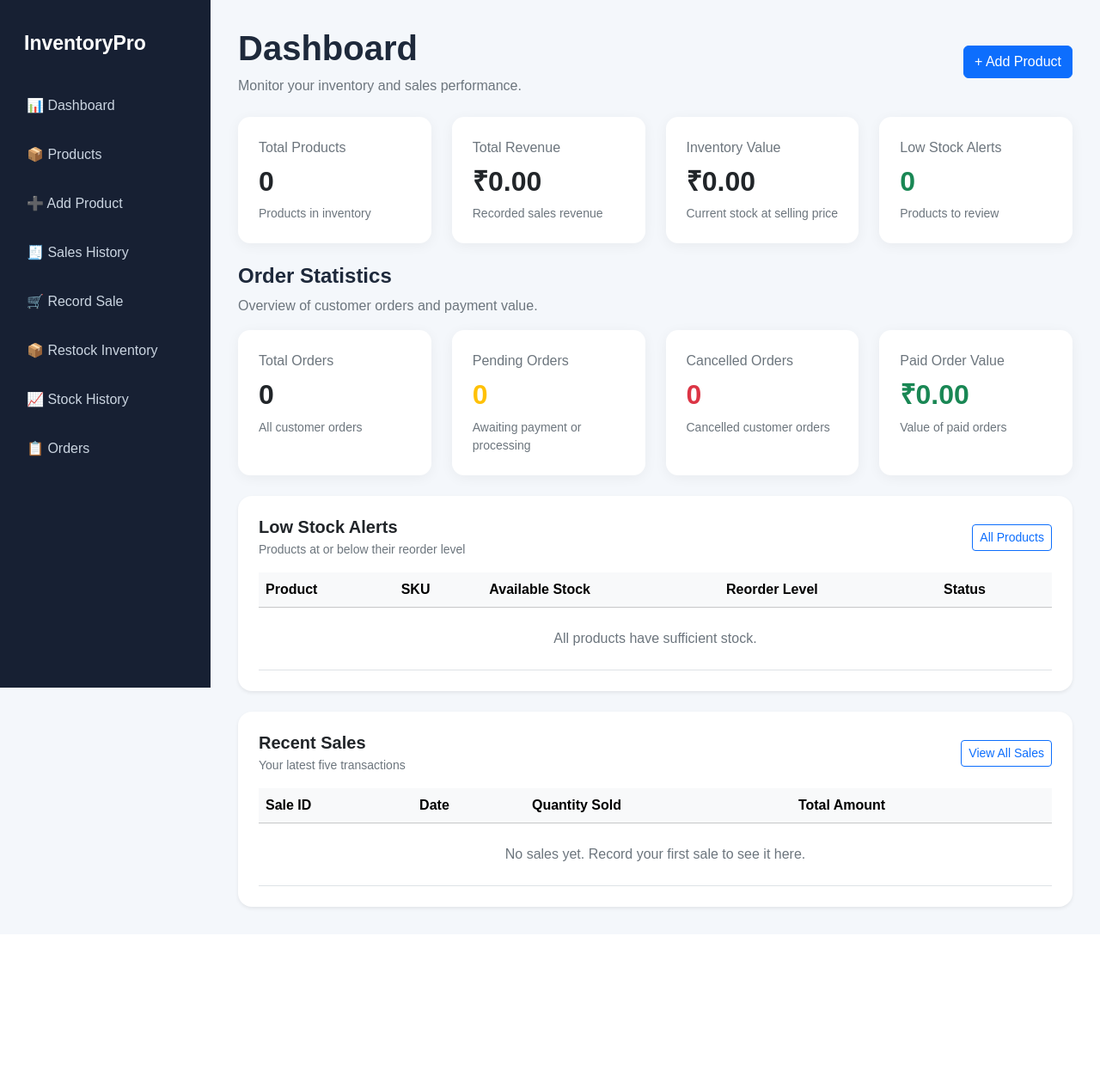
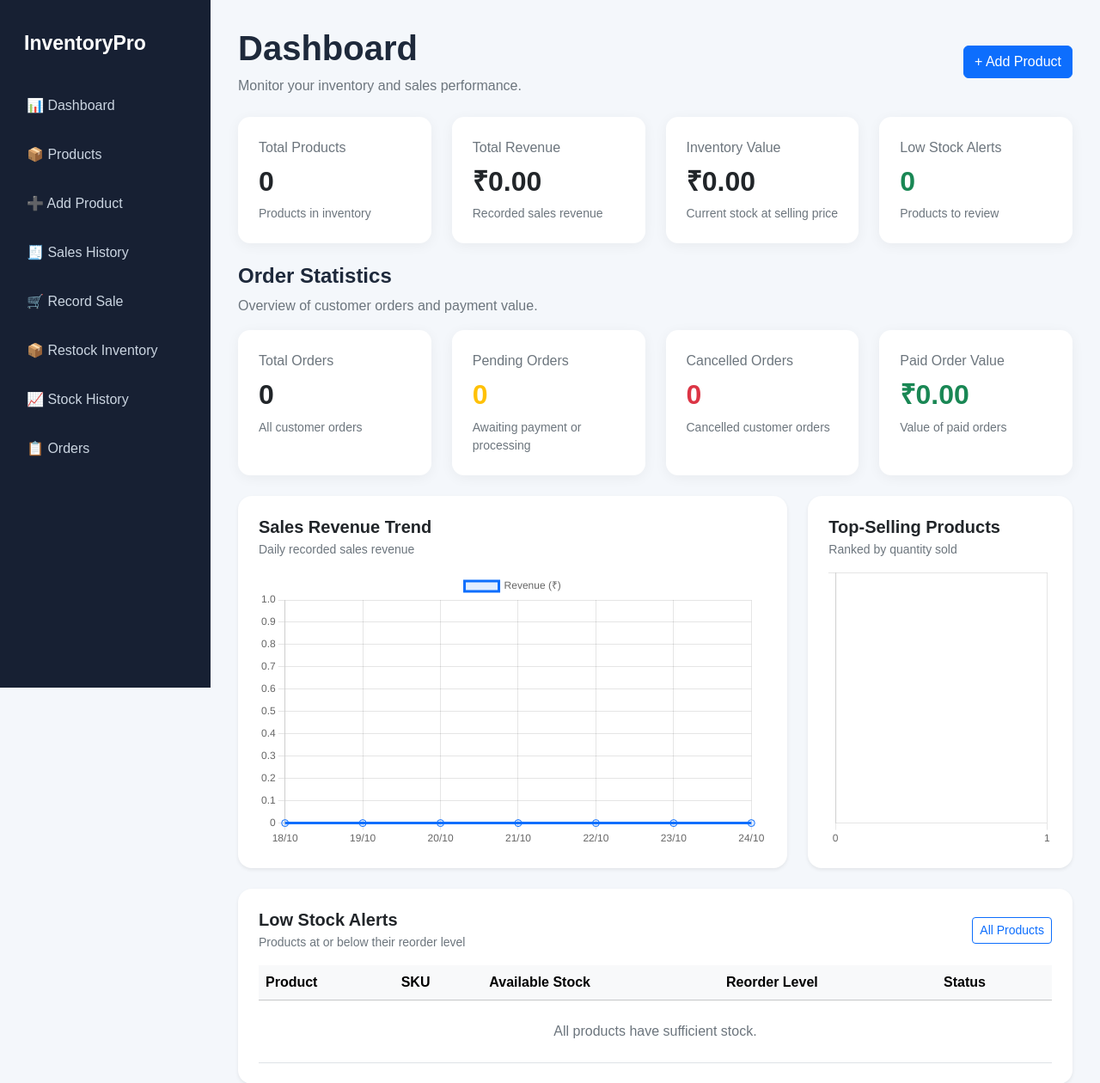
Before and after one commit to Piyush5608/inventory-sales-management, a Flask app: page / in a window 1280 px wide. Shown: the top 1260 px of the page at 86% size. Before the commit the page ends 1060 px from the top, so only its background shows below. Run offline with Flask 3, Linux system fonts and the light colour scheme; data that the repository does not hold is empty; a map, chart or similar area stays blank.

Commit message:
Add sales revenue trend and top products charts to dashboard

```diff
--- a/app.py
+++ b/app.py
@@ -247,6 +247,56 @@ def dashboard():
 
         order_summary = cursor.fetchone()
 
+        # 1. Daily sales revenue for the last 7 days
+        cursor.execute("""
+                SELECT
+                    DATE(sale_date) AS sale_day,
+                    COALESCE(SUM(total_amount), 0) AS daily_revenue
+                    FROM sales
+                    WHERE sale_date >= CURDATE() - INTERVAL 6 DAY
+                    AND sale_date < CURDATE() + INTERVAL 1 DAY
+                    GROUP BY DATE(sale_date)
+                                    ORDER BY sale_day
+                """)
+        sales_trend = cursor.fetchall()
+
+        #         # 2. Top 5 products by quantity sold
+        # cursor.execute("""
+        #         SELECT
+        #             p.product_name,
+        #             COALESCE(SUM(s.items_sold), 0) AS quantity_sold
+        #             FROM sales s
+        #             JOIN products p ON p.product_id = s.product_id
+        #             GROUP BY p.product_id, p.product_name
+        #             ORDER BY quantity_sold DESC
+        #             LIMIT 5
+        #         """)
+        # top_products = cursor.fetchall()
+
+                # 2. Top 5 products by quantity sold
+        cursor.execute("""
+            SELECT
+                p.product_name,
+                COALESCE(SUM(si.quantity), 0) AS quantity_sold
+            FROM sale_items si
+            JOIN products p ON p.product_id = si.product_id
+            GROUP BY p.product_id, p.product_name
+            ORDER BY quantity_sold DESC
+            LIMIT 5
+        """)
+        top_products = cursor.fetchall()
+
+        sales_trend = [
+            {'sale_day': str(r['sale_day']), 'daily_revenue': float(r['daily_revenue'])}
+            for r in sales_trend
+        ]
+        top_products = [
+            {'product_name': r['product_name'], 'quantity_sold': int(r['quantity_sold'])}
+            for r in top_products
+        ]
+
+
+
         return render_template(
             "dashboard.html",
             product_count=product_count,
@@ -255,8 +305,9 @@ def dashboard():
             inventory_value=inventory_value,
             low_stock_products=low_stock_products,
             recent_sales=recent_sales,
-            order_summary=order_summary
-
+            order_summary=order_summary,
+            sales_trend=sales_trend,
+            top_products=top_products
         )
 
     finally:
--- a/templates/dashboard.html
+++ b/templates/dashboard.html
@@ -109,6 +109,31 @@
 </div>
 
 
+<!-- Dashboard Analytics -->
+<div class="row g-4 mb-4">
+
+    <div class="col-lg-8">
+        <div class="card border-0 shadow-sm rounded-4 p-4 h-100">
+            <h5 class="fw-bold mb-1">Sales Revenue Trend</h5>
+            <p class="text-secondary small">Daily recorded sales revenue</p>
+            <div style="height: 320px; position: relative;">
+                <canvas id="salesRevenueChart"></canvas>
+            </div>
+        </div>
+    </div>
+
+    <div class="col-lg-4">
+        <div class="card border-0 shadow-sm rounded-4 p-4 h-100">
+            <h5 class="fw-bold mb-1">Top-Selling Products</h5>
+            <p class="text-secondary small">Ranked by quantity sold</p>
+            <div style="height: 320px; position: relative;">
+                <canvas id="topProductsChart"></canvas>
+            </div>
+        </div>
+    </div>
+
+</div>
+
 
 <!-- Low stock table -->
 <div class="card border-0 shadow-sm rounded-4 p-4 mb-4">
@@ -204,4 +229,78 @@
     </div>
 </div>
 
+<!-- Chart.js -->
+<script src="https://cdn.jsdelivr.net/npm/chart.js"></script>
+
+<script>
+    // Real data supplied by the Flask route
+    const salesTrend = {{ sales_trend | tojson }};
+    const topProducts = {{ top_products | tojson }};
+
+    // Fill missing days with zero revenue
+    const revenueMap = {};
+
+    salesTrend.forEach(item => {
+        revenueMap[item.sale_day] = Number(item.daily_revenue);
+    });
+
+    const labels = [];
+    const revenueValues = [];
+
+    for (let i = 6; i >= 0; i--) {
+        const date = new Date();
+        date.setDate(date.getDate() - i);
+
+        const year = date.getFullYear();
+        const month = String(date.getMonth() + 1).padStart(2, "0");
+        const day = String(date.getDate()).padStart(2, "0");
+        const dateKey = `${year}-${month}-${day}`;
+
+        labels.push(`${day}/${month}`);
+        revenueValues.push(revenueMap[dateKey] || 0);
+    }
+
+    new Chart(document.getElementById("salesRevenueChart"), {
+        type: "line",
+        data: {
+            labels: labels,
+            datasets: [{
+                label: "Revenue (₹)",
+                data: revenueValues,
+                borderColor: "#0d6efd",
+                backgroundColor: "rgba(13, 110, 253, 0.12)",
+                fill: true,
+                tension: 0.3,
+                pointRadius: 4
+            }]
+        },
+        options: {
+            responsive: true,
+            maintainAspectRatio: false,
+            interaction: { intersect: false, mode: "index" },
+            scales: { y: { beginAtZero: true } }
+        }
+    });
+
+    new Chart(document.getElementById("topProductsChart"), {
+        type: "bar",
+        data: {
+            labels: topProducts.map(item => item.product_name),
+            datasets: [{
+                label: "Quantity sold",
+                data: topProducts.map(item => Number(item.quantity_sold)),
+                backgroundColor: "#198754",
+                borderRadius: 6
+            }]
+        },
+        options: {
+            indexAxis: "y",
+            responsive: true,
+            maintainAspectRatio: false,
+            scales: { x: { beginAtZero: true, ticks: { precision: 0 } } },
+            plugins: { legend: { display: false } }
+        }
+    });
+</script>
+
 {% endblock %}
```
